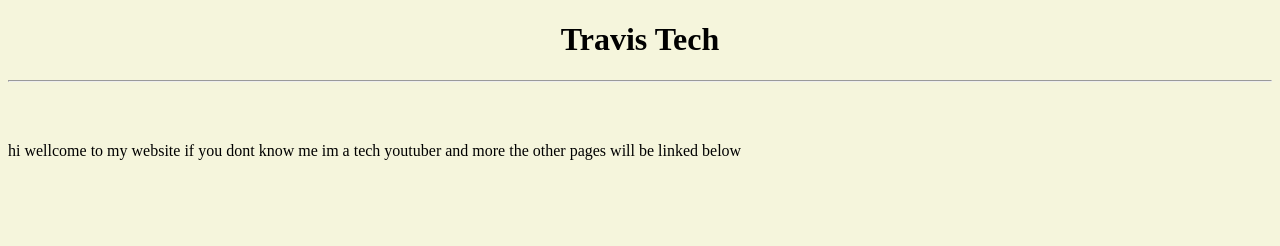
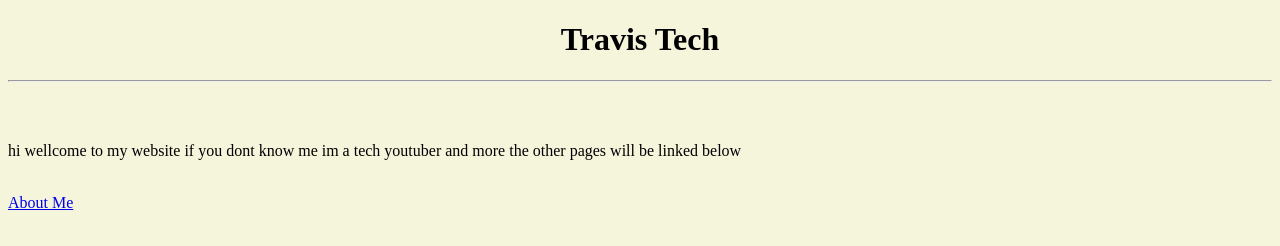
Before and after one commit to codelion33/Travis-Tech, a plain HTML site: page index.html in a window 1280 px wide. Drawn offline with Linux system fonts and the light colour scheme.

Commit message:
index.html

```diff
--- a/index.html
+++ b/index.html
@@ -17,6 +17,8 @@
 <br>
 <br>
 <p>hi wellcome to my website if you dont know me im a tech youtuber and more the other pages will be linked below</p>
+<br>
+<a href="about.html" target="_blank">About Me</a>
 
 
 </body>
```
